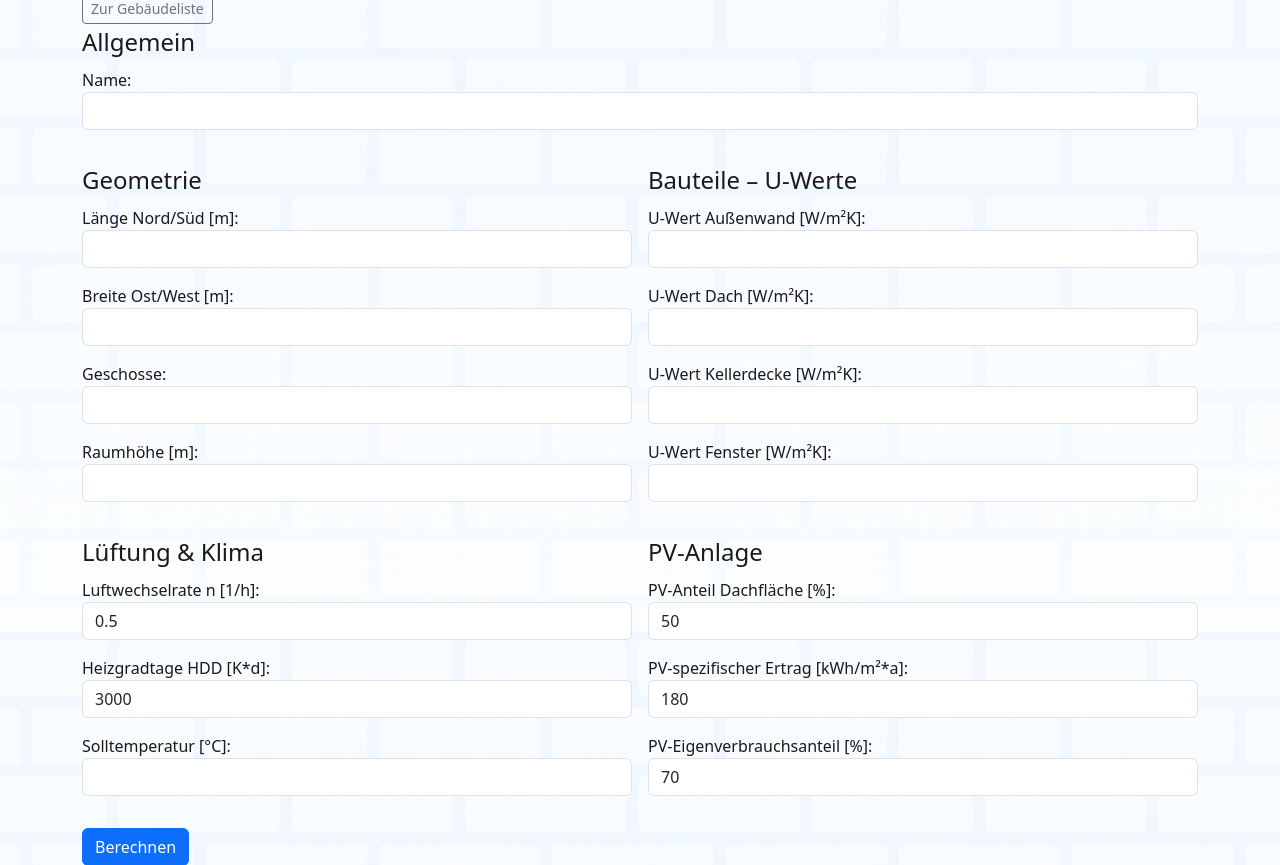
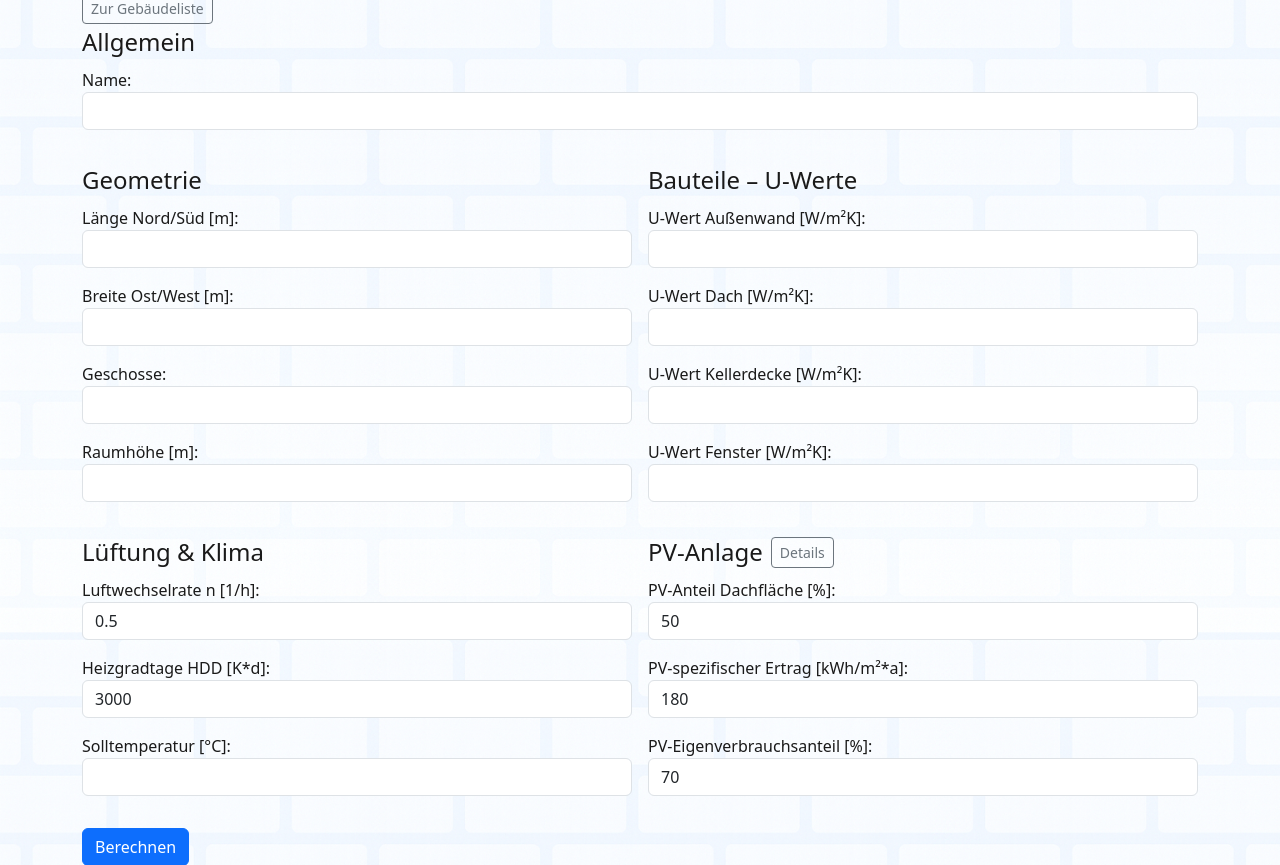
Before and after one commit to DBM-THA/energybalance, a Django app: page /calculator/ in a window 1280 px wide. Shown: the part 221-1086 px from the top of the page. Run offline with Django 5.2, Linux system fonts and the light colour scheme.

Commit message:
Add GWP button to building list and allow public access to GWP pages

```diff
--- a/energyapp/templates/energyapp/building_form.html
+++ b/energyapp/templates/energyapp/building_form.html
@@ -226,7 +226,14 @@
 
     <div class="col-md-6">
         <fieldset>
-            <legend>PV-Anlage</legend>
+            <legend class="d-flex align-items-center">
+                <span>PV-Anlage</span>
+                <a href="{% url 'pv_details' %}"
+                   class="btn btn-outline-secondary btn-sm ms-2">
+                    Details
+                </a>
+            </legend>
+
             <div class="mb-3">
                 {{ form.pv_roof_share.label_tag }}
                 {{ form.pv_roof_share|add_class:"form-control" }}
--- a/energyapp/templates/energyapp/building_list.html
+++ b/energyapp/templates/energyapp/building_list.html
@@ -121,6 +121,11 @@
 
                     <!-- Aktionen: Buttons in einer Reihe mittig -->
                     <td class="text-center action-buttons">
+                        <a href="{% url 'gwp_overview' b.pk %}"
+                           class="btn btn-outline-success btn-sm me-2">
+                            GWP
+                        </a>
+
                         <a class="btn btn-outline-primary btn-sm btn-details"
                            href="{% url 'building_detail' b.pk %}">Details</a>
 
--- a/energyapp/urls.py
+++ b/energyapp/urls.py
@@ -41,4 +41,5 @@ urlpatterns = [
     ),
     path("envelope/", building_view.envelope_detail, name="envelope_detail"),
     path("solar-gains/", building_view.solar_gains, name="solar_gains"),
+    path("pv-details/", building_view.pv_details, name="pv_details"),
 ]
--- a/energyapp/views/building_view.py
+++ b/energyapp/views/building_view.py
@@ -591,3 +591,6 @@ def summary_dashboard(request):
             "form": form,
         },
     )
+
+def pv_details(request):
+    return render(request, "energyapp/pv_details.html")
--- a/energyapp/views/gwp_compensation_view.py
+++ b/energyapp/views/gwp_compensation_view.py
@@ -1,5 +1,4 @@
 from django.shortcuts import render, get_object_or_404, redirect
-from django.contrib.auth.decorators import login_required
 
 from energyapp.models import Building, GwpCompensation, GwpManufacturing
 from energyapp.forms import GwpCompensationForm
--- a/energyapp/views/gwp_manufacturing_view.py
+++ b/energyapp/views/gwp_manufacturing_view.py
@@ -1,5 +1,4 @@
 from django.shortcuts import render, get_object_or_404, redirect
-from django.contrib.auth.decorators import login_required
 
 from energyapp.models import Building, GwpManufacturing, GwpCompensation
 from energyapp.forms import GwpManufacturingForm
--- a/energyapp/views/gwp_overview.py
+++ b/energyapp/views/gwp_overview.py
@@ -1,10 +1,8 @@
 from django.shortcuts import render, get_object_or_404
-from django.contrib.auth.decorators import login_required
 
 from energyapp.models import Building, GwpManufacturing, GwpCompensation
 
 
-@login_required
 def gwp_overview(request, building_id):
     building = get_object_or_404(Building, pk=building_id)
 
```
Also changed, not shown: energyapp/templates/energyapp/pv_details.html (added, +8 -0 lines).
